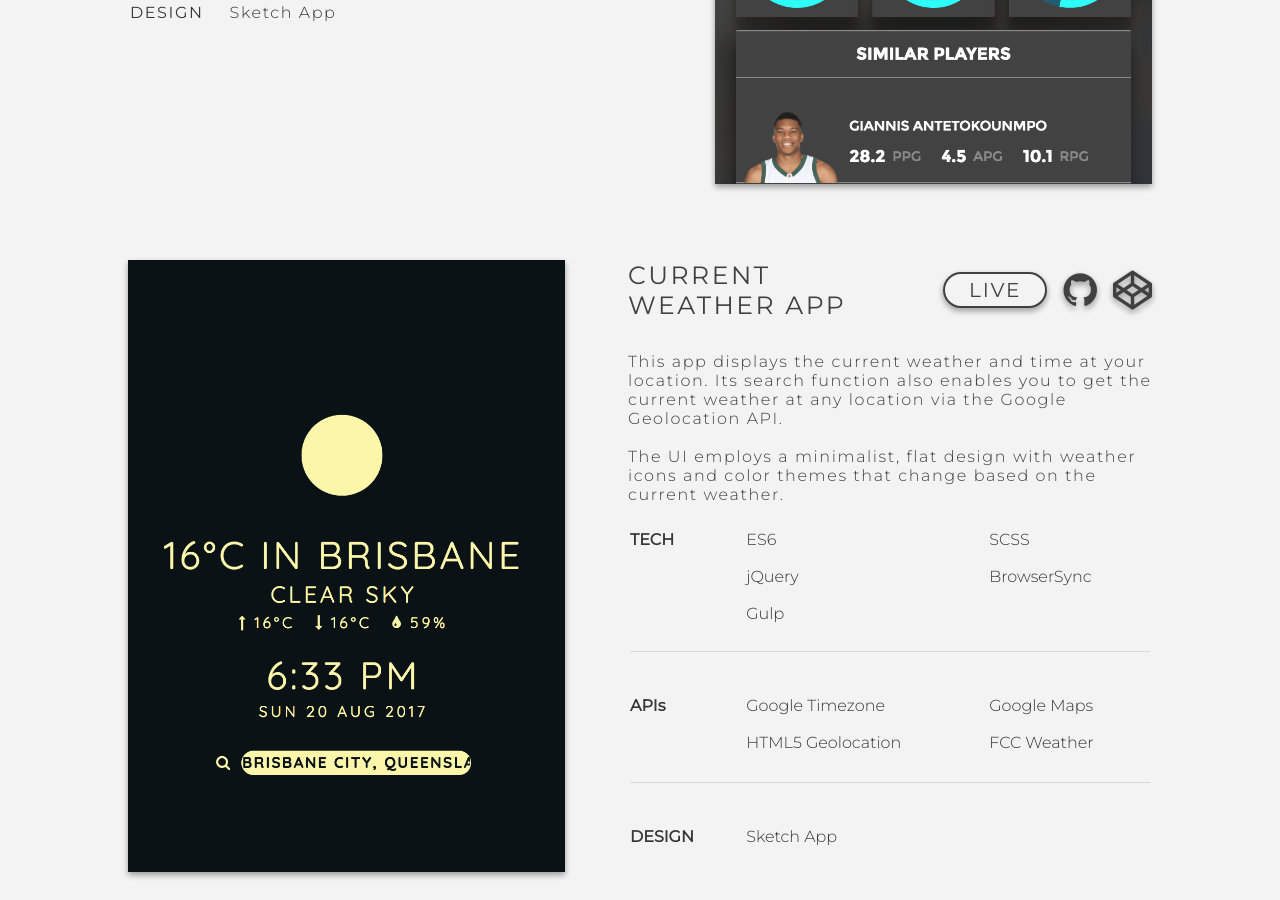
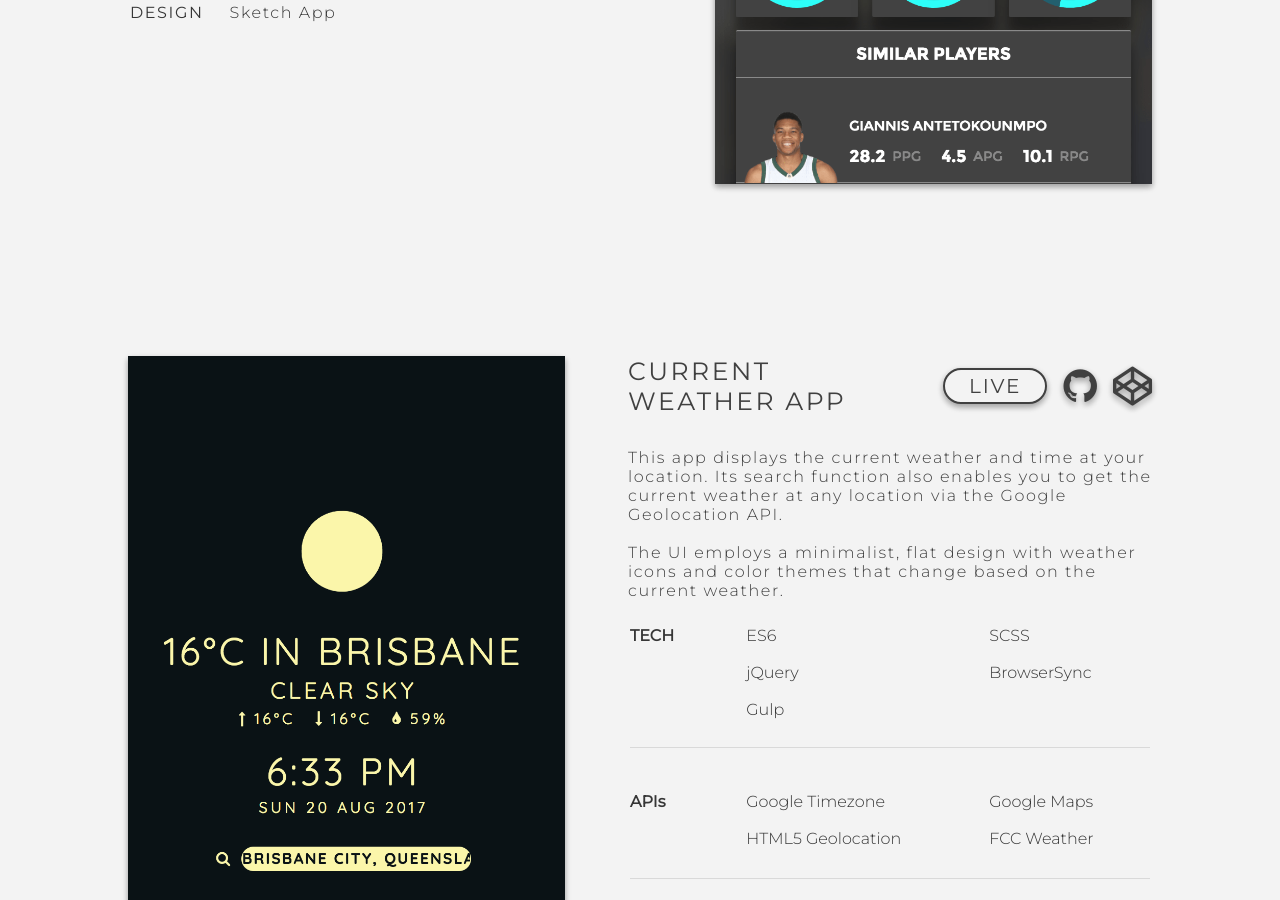
Before and after one commit to iNaesu/portfolio, a Jekyll site: the page built from index.md, in a window 1280 px wide and 900 px high, scrolled down 1574 px. Built offline with Jekyll 4.4.1, drawn with Linux system fonts in a browser that asks for light colours; nearby versions of some CDN libraries; comment, search, counter and statistics services are not loaded.

Commit message:
Increase margin between projects

```diff
--- a/_sass/projects.scss
+++ b/_sass/projects.scss
@@ -26,7 +26,7 @@
   }
 
   @media (min-width: $desktop-min) {
-    margin-bottom: 2 * $spacing-unit;
+    margin-bottom: 5 * $spacing-unit;
   }
 }
 
```
